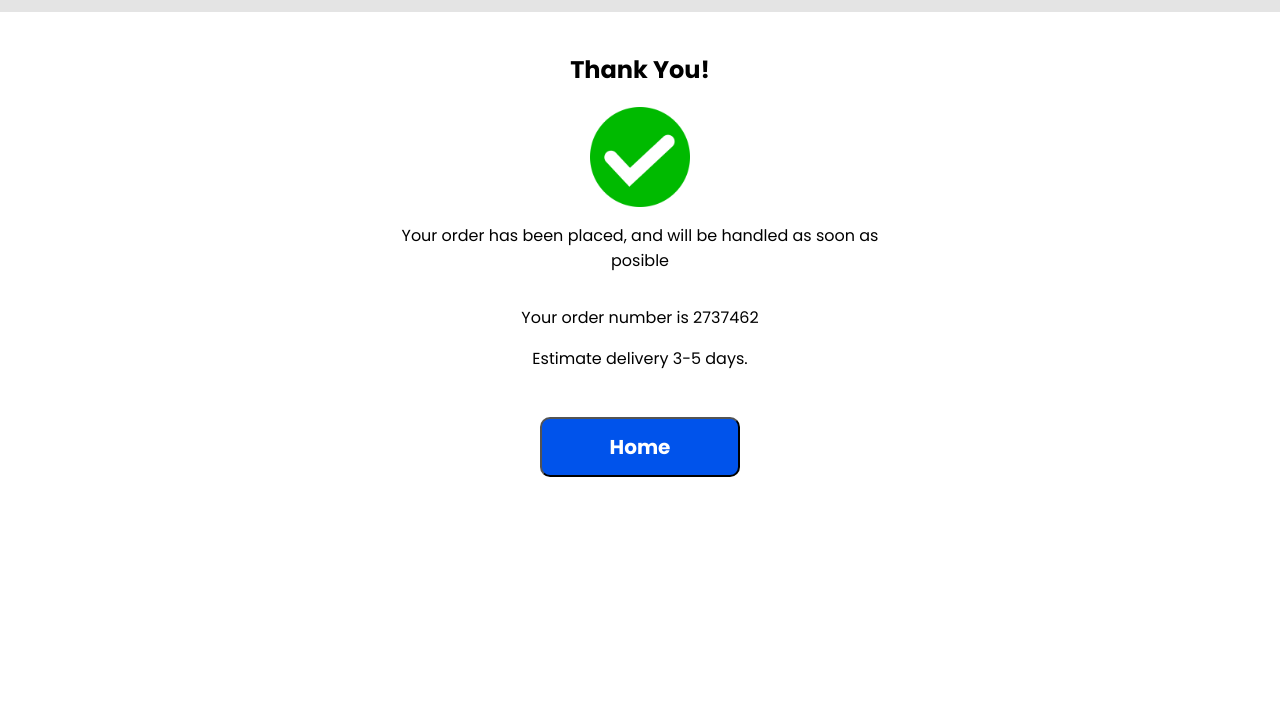
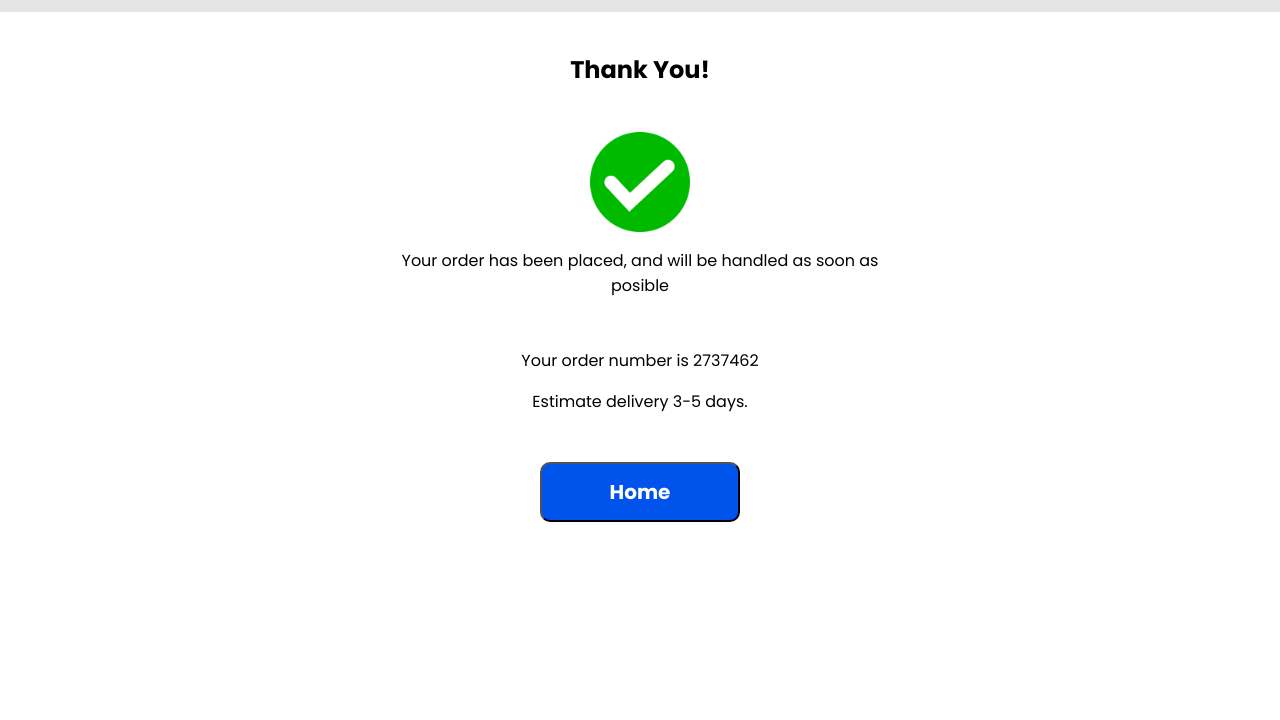
Before and after one commit to jankbyr/Exam, a plain HTML site: page pages/sucsess.html in a window 1280 px wide. Shown: the part 80-800 px from the top of the page. Drawn offline with Linux system fonts and the light colour scheme.

Commit message:
updating css footer responsivnes

```diff
--- a/style.css
+++ b/style.css
@@ -470,8 +470,10 @@ form .payment-row {
 .Sucsess-section {
     display: grid;
     grid-template-columns: minmax(min-content, 500px);
+    grid-template-rows: 100px 100px 100px 100px;
     justify-content: center;
     margin: 20px;
+    height: 73vh;
 }
 
 .Sucsessh1, .order-placed, .Sucsess-order-delivery {
@@ -541,10 +543,6 @@ footer {
         justify-self: center;
         margin-bottom: 170px;
     }
-    .Sucsess-section {
-        margin-bottom: 46vh;
-
-    }
 
     .footer-li-container li {
     font-size: 18px;
```
